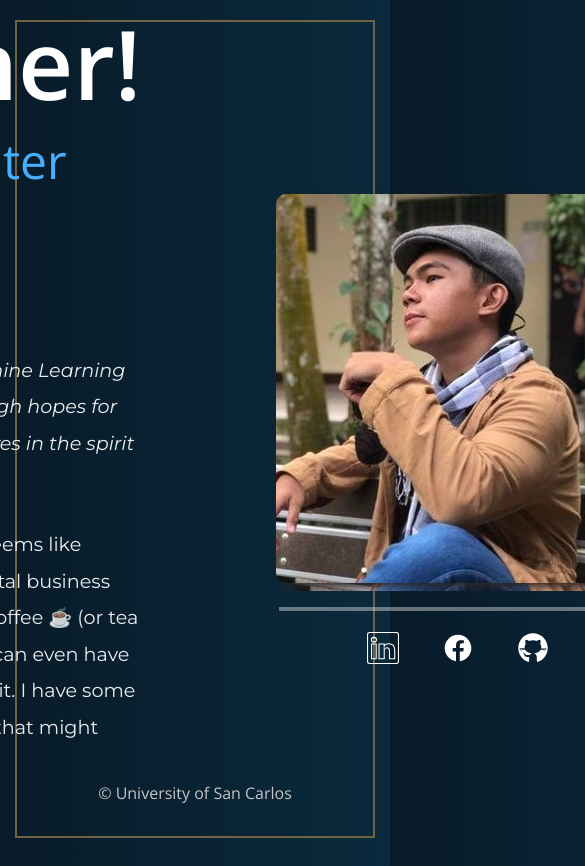
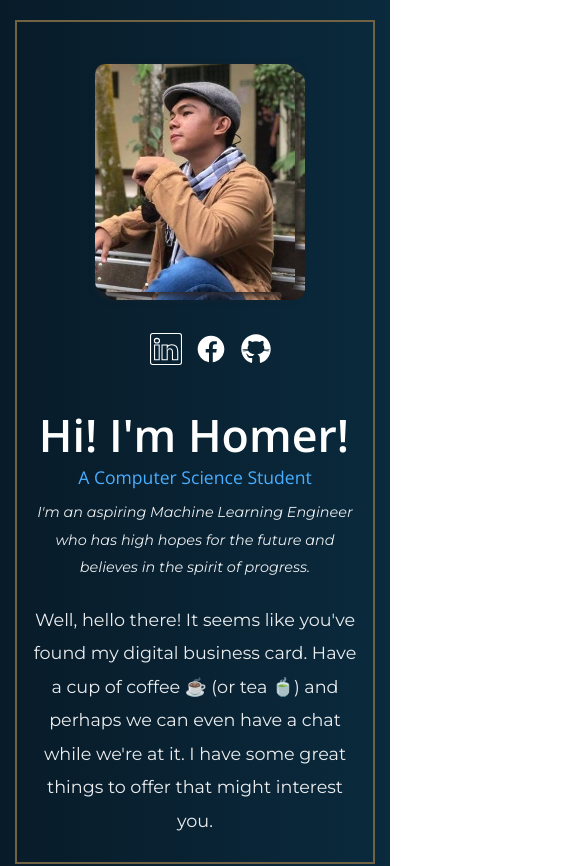
Before and after one commit to peaceyyy/Digital-Business-Card, a plain HTML site: page index.html in a window 390 px wide. Shown: the top 866 px of the page, 585 px wide, since content can reach past the window. Drawn offline with nearby package versions, Linux system fonts and the light colour scheme.

Commit message:
Update styles.css
Added mobile media styling

```diff
--- a/styles.css
+++ b/styles.css
@@ -2,7 +2,7 @@
 
 @font-face {
   font-family: "CooperHewitt";
-  src: url("fonts/CooperHewitt-Book.otf") format("opentype");
+  src: url("CooperHewitt-Book.otf") format("opentype");
   font-weight: normal;
   font-style: normal;
 }
@@ -32,7 +32,6 @@ body {
 html {
   scroll-behavior: smooth;
 }
-
 
 section {
   display: flex;
@@ -104,7 +103,19 @@ section {
   padding: 0.5em 1em;
   border: 2px solid #ffb64a;
   border-radius: 5px;
-  transition: 0.4s;
+  transition: 0.5s;
+  animation: inflate 2s ease-in-out;
+  animation-delay: 1.8s;
+}
+
+@keyframes inflate {
+  0% {
+    transform: scale(1);
+  }
+
+  100% {
+    transform: scale(1.2);
+  }
 }
 
 .know-more a:hover {
@@ -123,6 +134,7 @@ section {
     clip-path: inset(0 100% 0 0);
     opacity: 0;
   }
+
   to {
     clip-path: inset(0 0 0 0);
     opacity: 1;
@@ -152,7 +164,6 @@ section {
   border-radius: 10px;
   box-shadow: 4px 4px 8px #2b2424;
   transition: opacity 0.4s ease-in-out;
-
 }
 
 .contact-img:hover img {
@@ -164,8 +175,7 @@ section {
   opacity: 1;
 }
 
-
-.campfire{
+.campfire {
   position: absolute;
   top: 0;
   width: 500px;
@@ -173,7 +183,6 @@ section {
   z-index: 0;
   opacity: 0;
   transform: translate(-15.5%, -35%);
-
 }
 
 .blinking {
@@ -267,16 +276,116 @@ svg:hover {
   animation-delay: 2.1s;
 }
 
-@keyframes blinking {
-  0%,
-  100% {
-    background-color: transparent;
-  }
-  50% {
-    background-color: #e8e8e8;
-  }
-}
-
 .combined {
   box-shadow: 0px 4px 4px #00000030, 0px 12px 12px #00000015;
 }
+
+
+@media (max-width: 768px) {
+
+  html,
+  body {
+    height: 100%;
+
+  }
+
+  section {
+    display: grid;
+    grid-template-columns: 1fr;
+    grid-template-rows: auto;
+    gap: 20px;
+  }
+
+  .contact-img {
+    grid-row: 1;
+  }
+
+  .contact-img {
+    position: relative;
+    margin: 0 auto;
+    width: fit-content;
+  }
+
+  .contact-img img {
+    display: block;
+    z-index: 2;
+    border-radius: 10px;
+    transition: opacity 0.3s ease-in-out;
+    width: 200px;
+    height: auto;
+    margin: 0 auto;
+    margin-right: -20px;
+  }
+
+  .contact-img .img-backdrop {
+    position: absolute;
+    z-index: 10;
+    border-radius: 10px;
+    box-shadow: 4px 4px 8px #2b2424;
+    transition: opacity 0.4s ease-in-out;
+    width: 200px;
+    height: auto;
+    left: 50%;
+    transform: translateX(-50%);
+
+  }
+
+  .campfire{
+
+    opacity: 0;
+
+  }
+
+  .contact-text,
+  .know-more,
+  .contact-details {
+    grid-row: auto;
+    text-align: center;
+  }
+
+  .socials {
+    justify-content: space-evenly;
+    margin: 0.5em 0 3em 0;
+  }
+
+
+  .contact-text {
+    font-size: 1em;
+    padding: 1em;
+  }
+
+  .contact-text h1 {
+    font-size: 2.8em;
+  }
+
+  .contact-text h2 {
+    font-size: 1.1em;
+    margin-bottom: 0.6em;
+
+  }
+
+  .contact-text p:nth-last-child(2) {
+    margin-bottom: 1.5em;
+    font-size: 0.9em;
+  }
+
+  .contact-text p {
+
+    font-size: 1.1em;
+  }
+
+  .know-more a {
+    transform: translate(55%, 0);
+  }
+
+  .contact-details {
+    font-size: 0.9em;
+
+  }
+
+  footer {
+   transform: translate(0, 400%);
+   margin: 3em 0 2em 0;
+  }
+
+}
```
Lines whose indentation alone changed are shown as unchanged.
